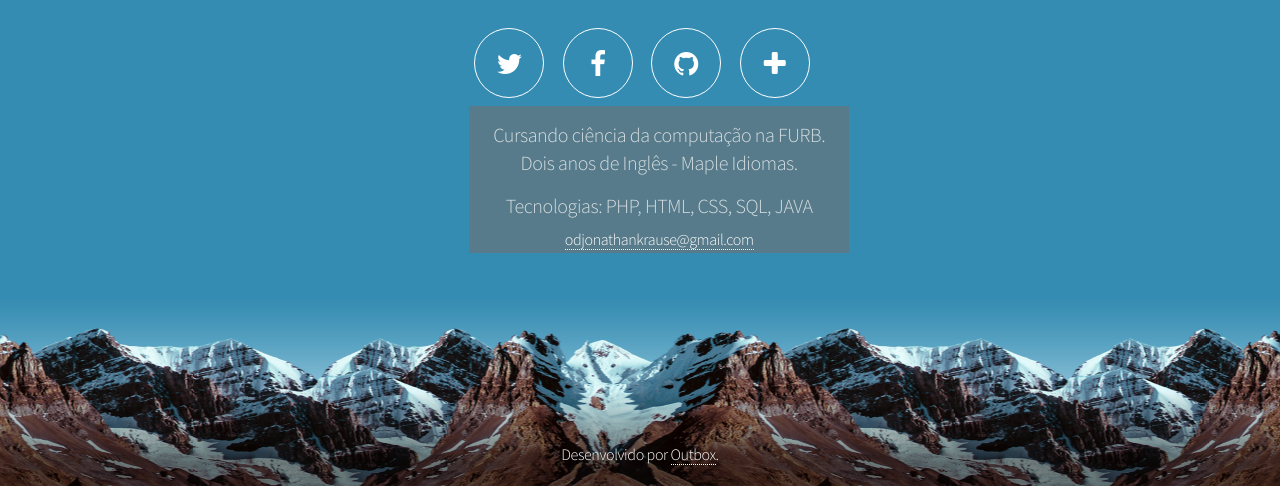
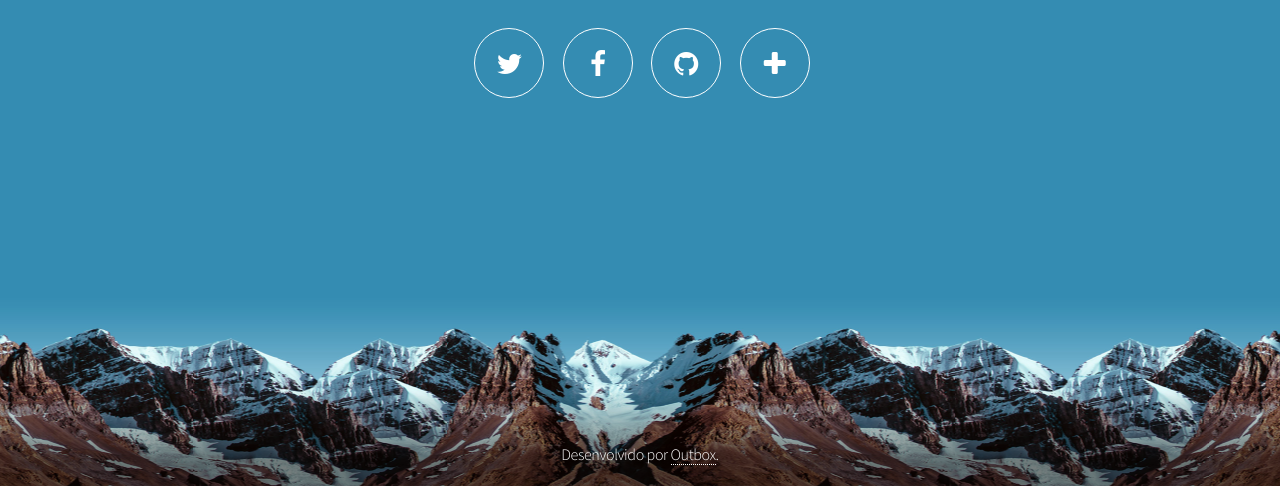
Before and after one commit to ThisIsDjonathan/ThisIsDjonathan.github.io, a plain HTML site: page index.html in a window 1280 px wide. Shown: the part 314-800 px from the top of the page. Drawn offline with nearby package versions, Linux system fonts and the light colour scheme.

Commit message:
'slide_arrumado'

```diff
--- a/index.html
+++ b/index.html
@@ -49,7 +49,7 @@
 							</ul>
 						</nav>
 
-					<div class="panel" style="position: absolute; left: 35%; width: 33%; background-color: rgba(113, 113, 113, 0.6);">
+					<div class="panel" style="display: none; position: absolute; left: 35%; width: 33%; background-color: rgba(113, 113, 113, 0.6);">
 						<p>Cursando ciência da computação na FURB. <br>
 							Dois anos de Inglês - Maple Idiomas.</p>
 						<p>Tecnologias: PHP, HTML, CSS, SQL, JAVA</p>
```
